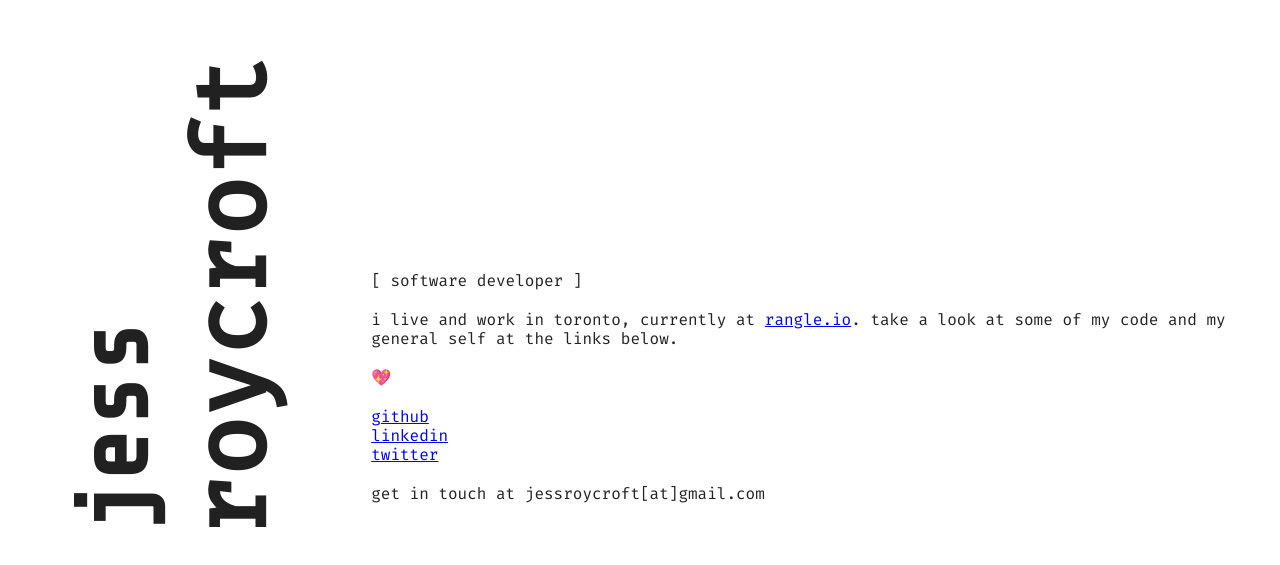
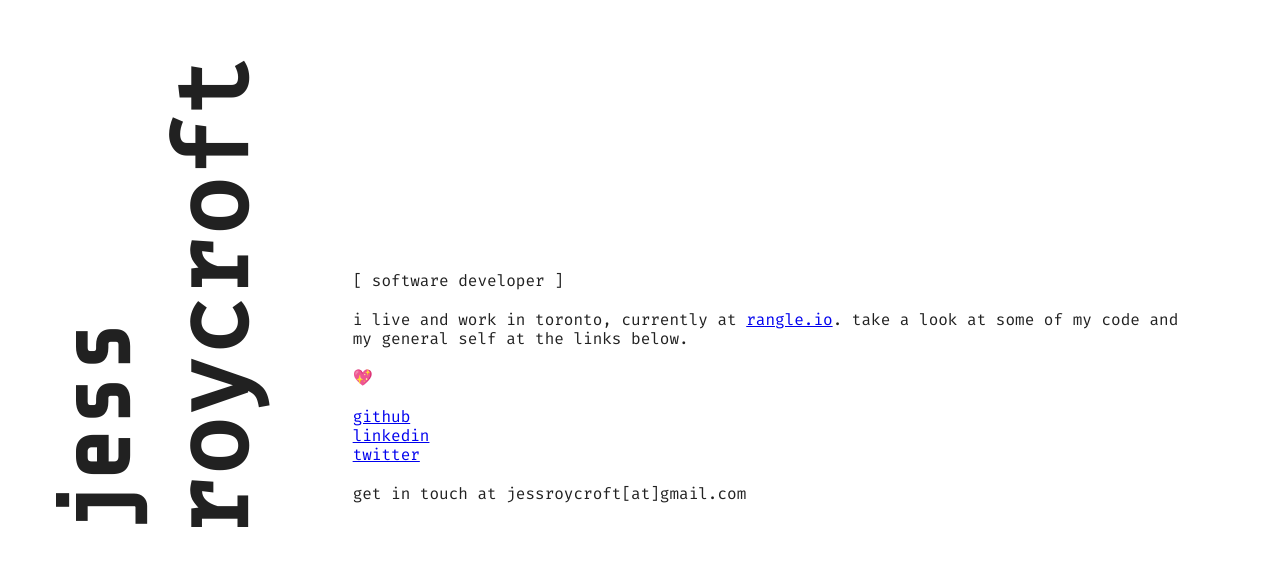
Before and after one commit to jessroycroft/jessroycroft.github.io, a website: page index.html in a window 1280 px wide. Shown: the part 103-668 px from the top of the page. Drawn offline with nearby package versions, Linux system fonts and the light colour scheme.

Commit message:
Add padding and max-width

```diff
--- a/main.css
+++ b/main.css
@@ -10,6 +10,8 @@ h1, p {
 .container {
     display: flex;
     height: 100vh;
+    max-width: 1500px;
+    padding-right: 5%;
 }
 .name-container {
     width: 29%;
```
